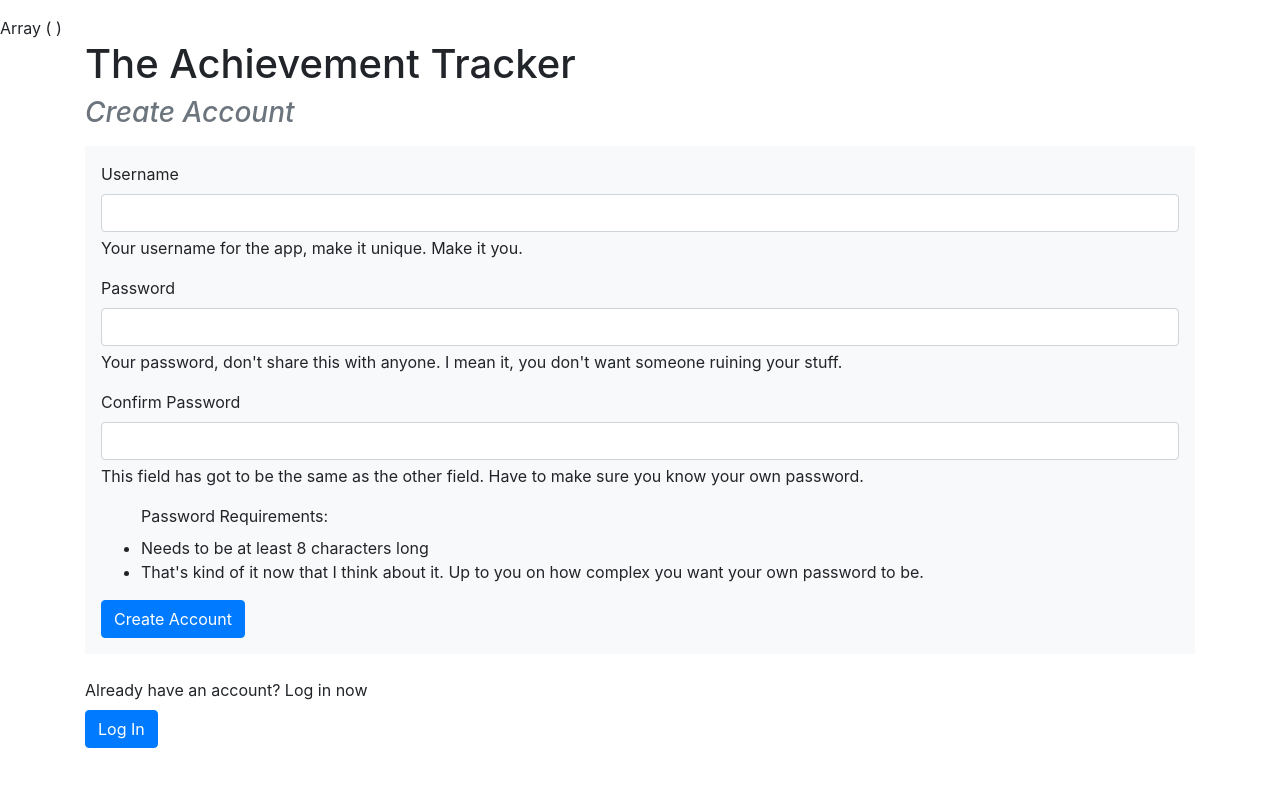
After one commit to stnrtch1/PHPAchievementTracker, a PHP site: page /createaccount.php in a window 1280 px wide. The commit adds this page. Shown: the top 787 px of the page. Run offline with PHP 8.4, Linux system fonts and the light colour scheme; some libraries are stand-ins or nearby versions.

Commit message:
Create account page adds new users

```diff
--- /dev/null
+++ b/createaccount.php
@@ -0,0 +1,163 @@
+<?php
+    session_start();
+
+    //CREATE
+    //user hits "create account", check credentials and make the account if they work
+    if(isset($_POST['create'])){
+        //check if username and password fields were filled
+        if ( !(ctype_space($_POST['userName'])) && !(ctype_space($_POST['userPassword'])) && !(ctype_space($_POST['userPasswordCheck'])) && !(empty($_POST['userName'])) && !(empty($_POST['userPassword'])) && !(empty($_POST['userPasswordCheck'])) ){
+            //check if password field passes the minimum length of 8
+            if (strlen($_POST['userPassword']) >= 8){
+                //check if both the password and passwordCheck fields are the same
+                if($_POST['userPassword'] == $_POST['userPasswordCheck']){
+                    //setup database config
+                    include 'config/config.inc.php';
+                    $DB_HOST = $config['DB_HOST'];
+                    $DB_USERNAME = $config['DB_USERNAME'];
+                    $DB_PASSWORD = $config['DB_PASSWORD'];
+                    $DB_DATABASE = $config['DB_DATABASE'];
+                    $DB_GAMETABLE = $config['DB_GAMETABLE'];
+                    $DB_USERTABLE = $config['DB_USERTABLE'];
+
+                    //now, connect to the database
+                    $connection = mysqli_connect($DB_HOST,$DB_USERNAME,$DB_PASSWORD)
+                    or die(mysqli_error($connection));
+                    $db = mysqli_select_db($connection,$DB_DATABASE) or die(mysqli_error($connection));
+
+                    $username = $_POST['userName'];
+
+                    $sql = "SELECT * FROM $DB_USERTABLE WHERE userName = ?";
+
+                    //prepare the sql statement
+                    $stmt = mysqli_prepare($connection,$sql);
+                    mysqli_stmt_bind_param($stmt,'s',$username);
+                    mysqli_stmt_execute($stmt);
+                    $result = mysqli_stmt_get_result($stmt);
+
+                    //check if there are any users in the data base that already have the username
+                    //if they do, tell the user this
+                    if($result->num_rows == 0){
+                        //if we reach here, then everything is good!
+                        //insert the user into the database
+                        $sql = "INSERT INTO $DB_USERTABLE VALUES (null,?,?)";
+                        $stmt = mysqli_prepare($connection,$sql);
+                        mysqli_stmt_bind_param($stmt,'ss',$username,$passwordHashed);
+                        $passwordHashed = password_hash($_POST['userPassword'],PASSWORD_DEFAULT);
+                        mysqli_stmt_execute($stmt);
+
+                        //now get the user from the table
+                        $sql = "SELECT * FROM $DB_USERTABLE WHERE userName = ?";
+
+                        //prepare the sql statement
+                        $stmt = mysqli_prepare($connection,$sql);
+                        mysqli_stmt_bind_param($stmt,'s',$username);
+                        mysqli_stmt_execute($stmt);
+                        $result = mysqli_stmt_get_result($stmt);
+
+                        while($row = mysqli_fetch_array($result)) {
+                            //output data of each row
+                            $userID = $row['userID'];
+                        }
+
+                        //set the userID in the session and send the user to the index page
+                        $_SESSION['loggedID'] = $userID;
+                        $_SESSION['loggedUsername'] = $username;
+                        $_SESSION['Message'] = "Account Creation Successful! Welcome, " . $username . "!";
+                        $_SESSION['MessageType'] = "Success";
+
+                        //close the connection
+                        mysqli_close($connection);
+
+                        header("Location:/index.php");
+                        exit;
+
+
+                    }else{
+                        $errorMessage = "This username is already taken!";
+                    }
+                }else{
+                    $errorMessage = "Your password fields don't match! Did you forget it already?";
+                }
+            }else{
+                $errorMessage = "Password isn't long enough! Add a couple more characters to it.";
+            }
+
+        }else{
+            $errorMessage = "Username and/or Password Field was not filled in!";
+        }
+
+        //close the connection
+        mysqli_close($connection);
+    }
+
+    print_r($_POST);
+
+?>
+
+<!doctype html>
+<html lang="en">
+  <head>
+    <!-- Required meta tags -->
+    <meta charset="utf-8">
+    <meta name="viewport" content="width=device-width, initial-scale=1">
+
+    <!-- Bootstrap CSS -->
+    <link rel="stylesheet" href="css/bootstrap.min.css">
+
+    <title>The Achievement Tracker - Create Account</title>
+  </head>
+  <body class="mt-3">
+    <div class="container">
+
+        <h1>The Achievement Tracker</h1>
+        <h3 class="text-muted"><em>Create Account</em></h3>
+
+        <form method="POST" class="mt-3 p-3 bg-light">
+            <div class="mb-3">
+                <label for="userName" class="form-label">Username</label>
+                <input type="text" class="form-control" id="userName" name="userName" aria-describedby="userNameHelp">
+                <div id="userNameHelp" class="form-text">Your username for the app, make it unique. Make it you.</div>
+            </div>
+            <div class="mb-3">
+                <label for="userPassword" class="form-label">Password</label>
+                <input type="password" class="form-control" id="userPassword" name="userPassword" aria-describedby="userPasswordHelp">
+                <div id="userPasswordHelp" class="form-text">Your password, don't share this with anyone. I mean it, you don't want someone ruining your stuff.</div>
+            </div>
+            <div class="mb-3">
+                <label for="userPasswordCheck" class="form-label">Confirm Password</label>
+                <input type="password" class="form-control" id="userPasswordCheck" name="userPasswordCheck" aria-describedby="userPasswordCheckHelp">
+                <div id="userPasswordCheckHelp" class="form-text">This field has got to be the same as the other field. Have to make sure you know your own password.</div>
+            </div>
+
+            <ul>
+                <label>Password Requirements:</label>
+                <li>Needs to be at least 8 characters long</li>
+                <li>That's kind of it now that I think about it. Up to you on how complex you want your own password to be.</li>
+            </ul>
+
+            <div class="mb-3">
+                <?php if(isset($errorMessage)){ ?>
+                    <div class="text-danger"><?=$errorMessage?></div>
+                <?php } ?>
+            </div>
+
+            <button type="submit" name="create" class="btn btn-primary">Create Account</button>
+        </form>
+
+        <form method="POST" action="login.php" >
+            <div class="form-text mt-4">Already have an account? Log in now</div>
+            <button type="submit" class="btn btn-primary mt-2">Log In</button>
+        </form>
+
+
+    </div>
+
+    <!-- JS Scripts needed for Bootstrap-->
+    <script src="https://code.jquery.com/jquery-3.5.1.slim.min.js" integrity="sha384-DfXdz2htPH0lsSSs5nCTpuj/zy4C+OGpamoFVy38MVBnE+IbbVYUew+OrCXaRkfj" crossorigin="anonymous"></script>
+    <script src="js/bootstrap.bundle.min.js"></script>
+
+    <!-- Font Awesome Icons-->
+    <script src="https://kit.fontawesome.com/fa43b4ba7b.js" crossorigin="anonymous"></script>
+
+  </body>
+</html>
--- a/login.php
+++ b/login.php
@@ -115,7 +115,7 @@
 
         <form method="POST" action="createaccount.php" >
             <div class="form-text mt-4">Don't have an account? Create one now</div>
-            <button type="submit" name="create" class="btn btn-primary mt-2">Create Account</button>
+            <button type="submit" class="btn btn-primary mt-2">Create Account</button>
         </form>
 
 
```
